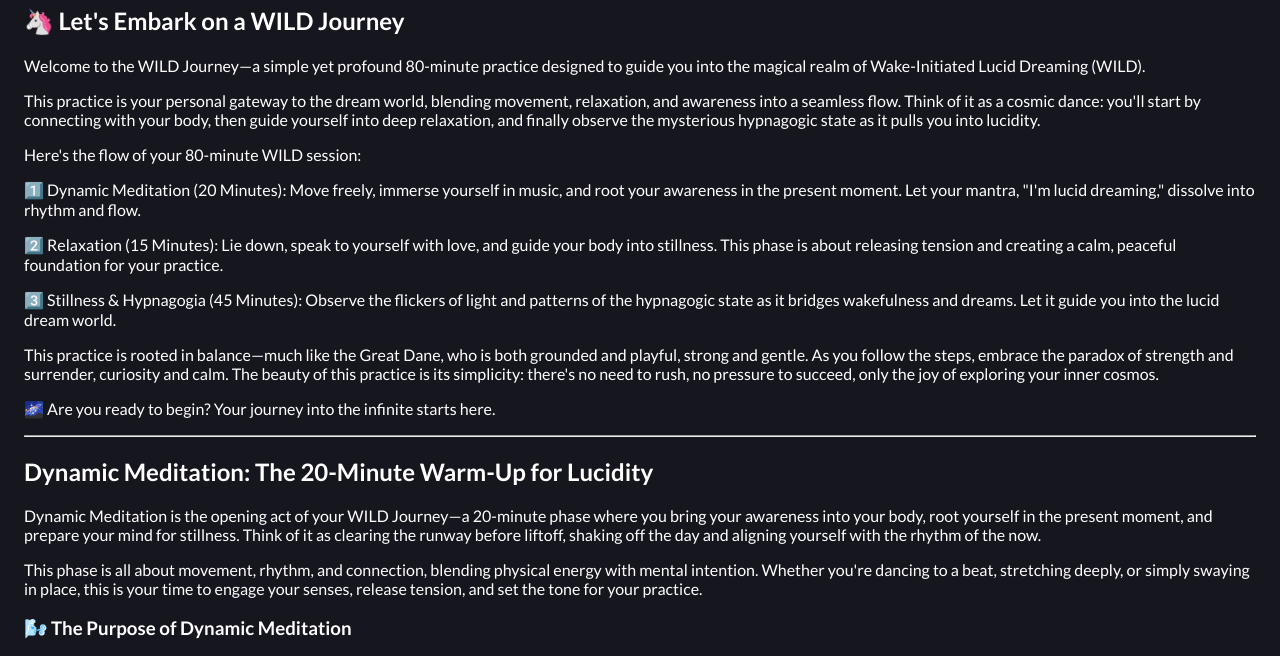
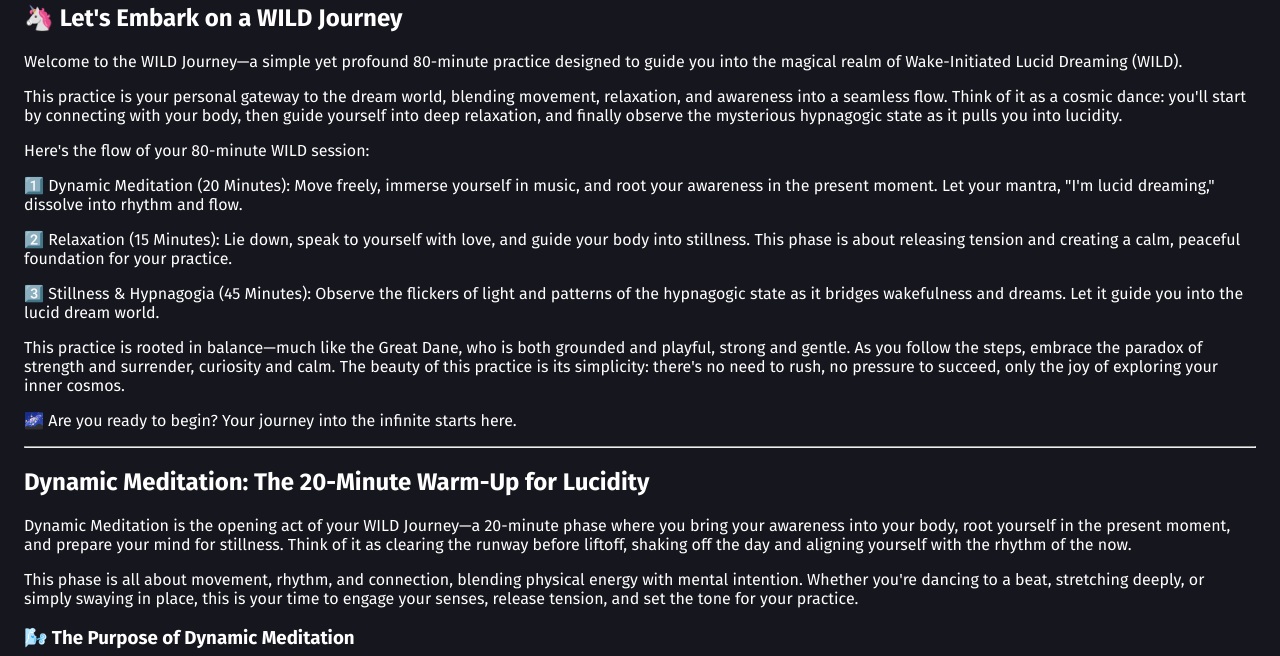
Before and after one commit to chefwndrful/hippie, a plain HTML site: page docs/wild.html in a window 1280 px wide. Shown: the part 79-735 px from the top of the page. Drawn offline with Linux system fonts and the light colour scheme.

Commit message:
Update wild.html

```diff
--- a/docs/wild.html
+++ b/docs/wild.html
@@ -7,13 +7,13 @@
     <link rel="icon" href="favicon.ico" type="image/x-icon" />
     <link rel="preconnect" href="https://fonts.googleapis.com">
     <link rel="preconnect" href="https://fonts.gstatic.com" crossorigin>
-    <link href="https://fonts.googleapis.com/css2?family=Fira+Code:wght@300..700&family=Lato:ital,wght@0,100;0,300;0,400;0,700;0,900;1,100;1,300;1,400;1,700;1,900&display=swap" rel="stylesheet">
+    <link href="https://fonts.googleapis.com/css2?family=Fira+Code:wght@300..700&family=Fira+Sans:ital,wght@0,100;0,200;0,300;0,400;0,500;0,600;0,700;0,800;0,900;1,100;1,200;1,300;1,400;1,500;1,600;1,700;1,800;1,900&family=Lato:ital,wght@0,100;0,300;0,400;0,700;0,900;1,100;1,300;1,400;1,700;1,900&display=swap" rel="stylesheet">
     <style>
       body {
         margin: 1.5rem;;
         background: #16161e;
         color: white;
-        font-family: "Lato", Monospace;
+        font-family: "Fira Sans", Monospace;
       }
       #logo {
         transition: 0.5s;
```
